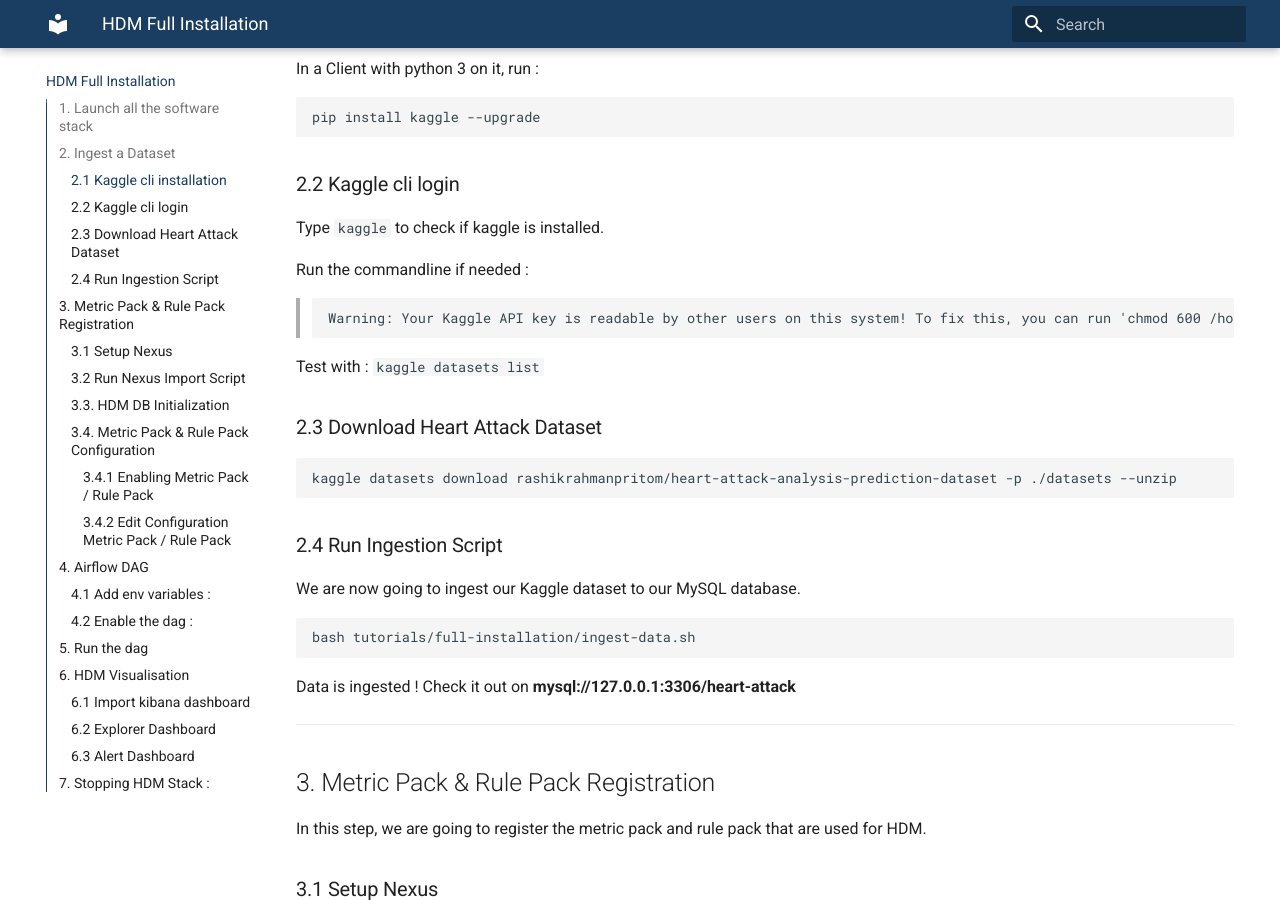
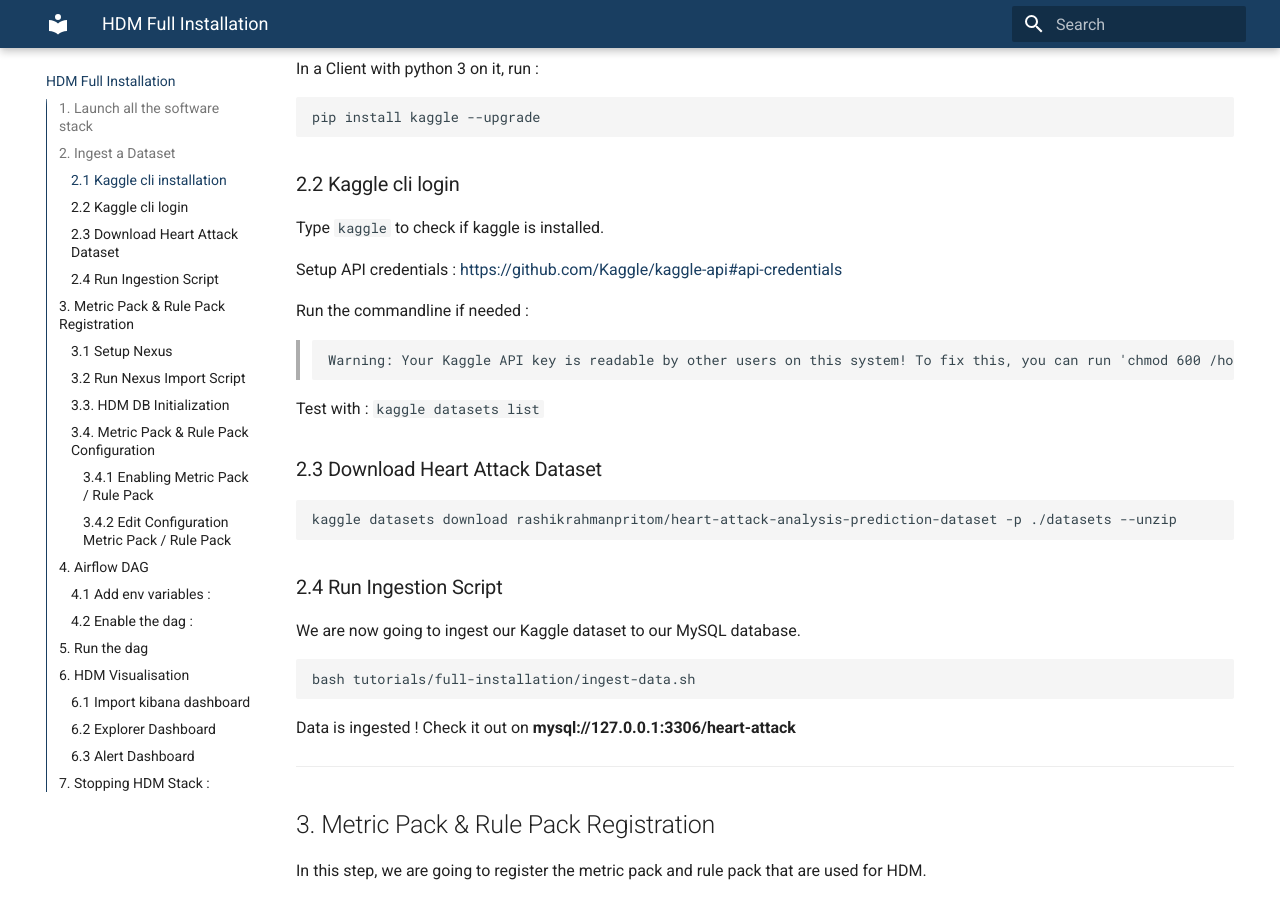
Before and after one commit to curie-data-factory/health-data-metrics, an MkDocs documentation site: the page built from docs/full-installation.md, in a window 1280 px wide and 900 px high, scrolled down 2124 px. Built offline with MkDocs 1.6.1 and Material for MkDocs 9.7.7, drawn with Linux system fonts in a browser that asks for light colours.

Commit message:
Update full-installation.md

```diff
--- a/docs/full-installation.md
+++ b/docs/full-installation.md
@@ -95,6 +95,8 @@
 
 ### 2.2 Kaggle cli login
 Type `kaggle` to check if kaggle is installed.
+
+Setup API credentials :  [https://github.com/Kaggle/kaggle-api#api-credentials](https://github.com/Kaggle/kaggle-api#api-credentials)
 
 Run the commandline if needed :
 
```
